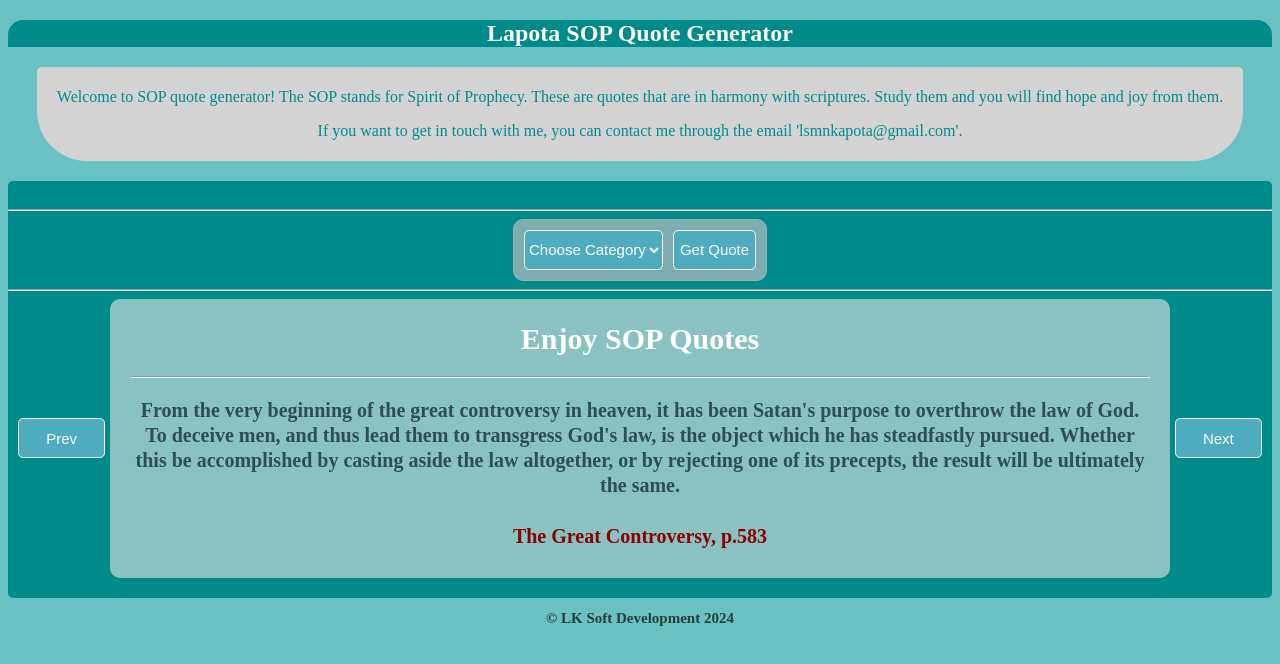
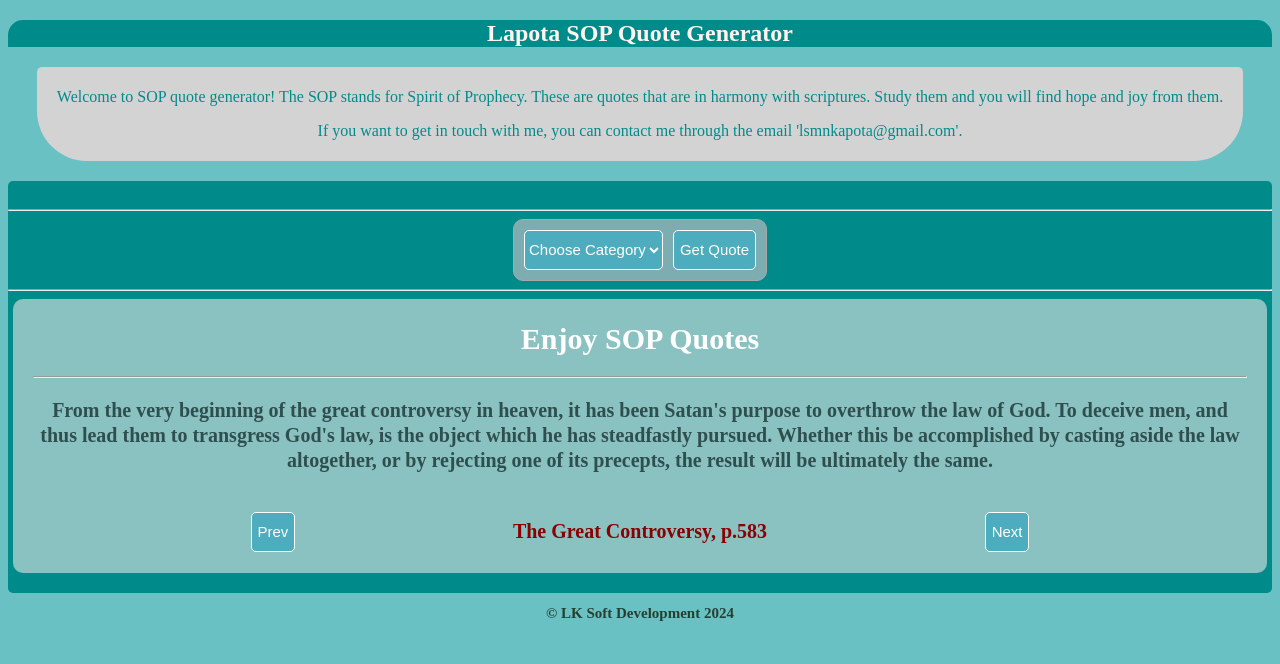
Before and after one commit to lasmon10kapota/LAPOTASOP, a React (Vite) app: page / in a window 1280 px wide. Shown: the top 664 px of the page. Built offline with nearby package versions, Linux system fonts and the light colour scheme.

Commit message:
Restoring btns arrengement

```diff
--- a/src/components/GenerateQuote.jsx
+++ b/src/components/GenerateQuote.jsx
@@ -82,15 +82,15 @@ function GenerateQuote() {
                 </div>
 
                 <hr />
-                <div className="playback_btns_section">
-                    <button className='button_style' style={{ width: 100 }} onClick={getPreviousQuote}>Prev</button>
-                    <div className="variable_quote_holder">
-                        <h2 style={{ textAlign: 'center', color: 'white' }}>Enjoy SOP Quotes</h2>
-                        <hr />
-                        <p><b>{categories[selectedCategory][count].quotation}</b></p>
+                <div className="variable_quote_holder">
+                    <h2 style={{ textAlign: 'center', color: 'white' }}>Enjoy SOP Quotes</h2>
+                    <hr />
+                    <p><b>{categories[selectedCategory][count].quotation}</b></p>
+                    <div className="playback_btns">
+                        <button className='button_style' onClick={getPreviousQuote}>Prev</button>
                         <h4 style={{ color: 'darkred' }}>{categories[selectedCategory][count].reference}</h4>
+                        <button className='button_style' onClick={getNextQuote}>Next</button>
                     </div>
-                    <button className='button_style' style={{ width: 100 }} onClick={getNextQuote}>Next</button>
                 </div>
             </div>
             <footer>
--- a/src/index.css
+++ b/src/index.css
@@ -71,9 +71,7 @@ body {
   font-weight: 50px;
 }
 
-.playback_btns_section {
-  margin-left: 10px;
-  margin-right: 10px;
+.playback_btns {
   display: flex;
   justify-content: space-evenly;
   align-items: center;
```
